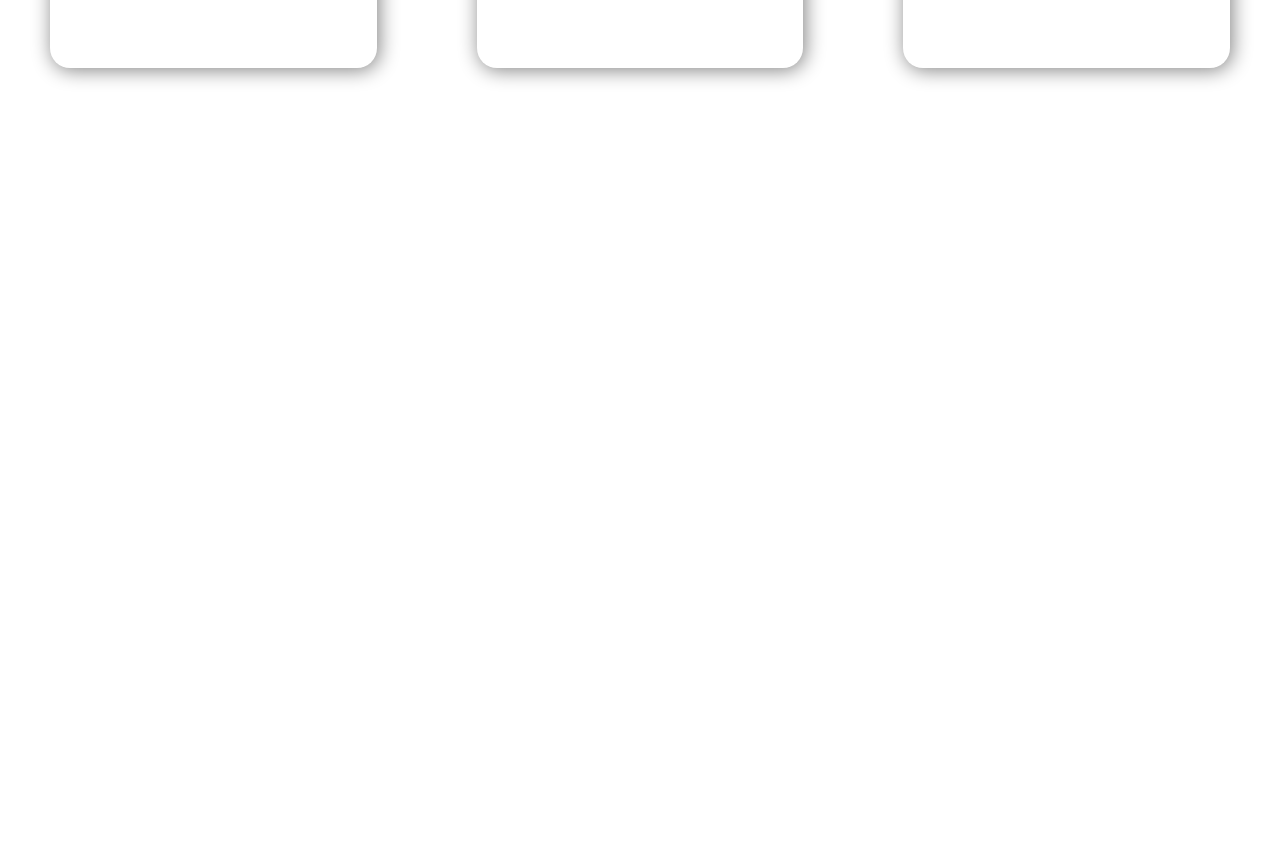
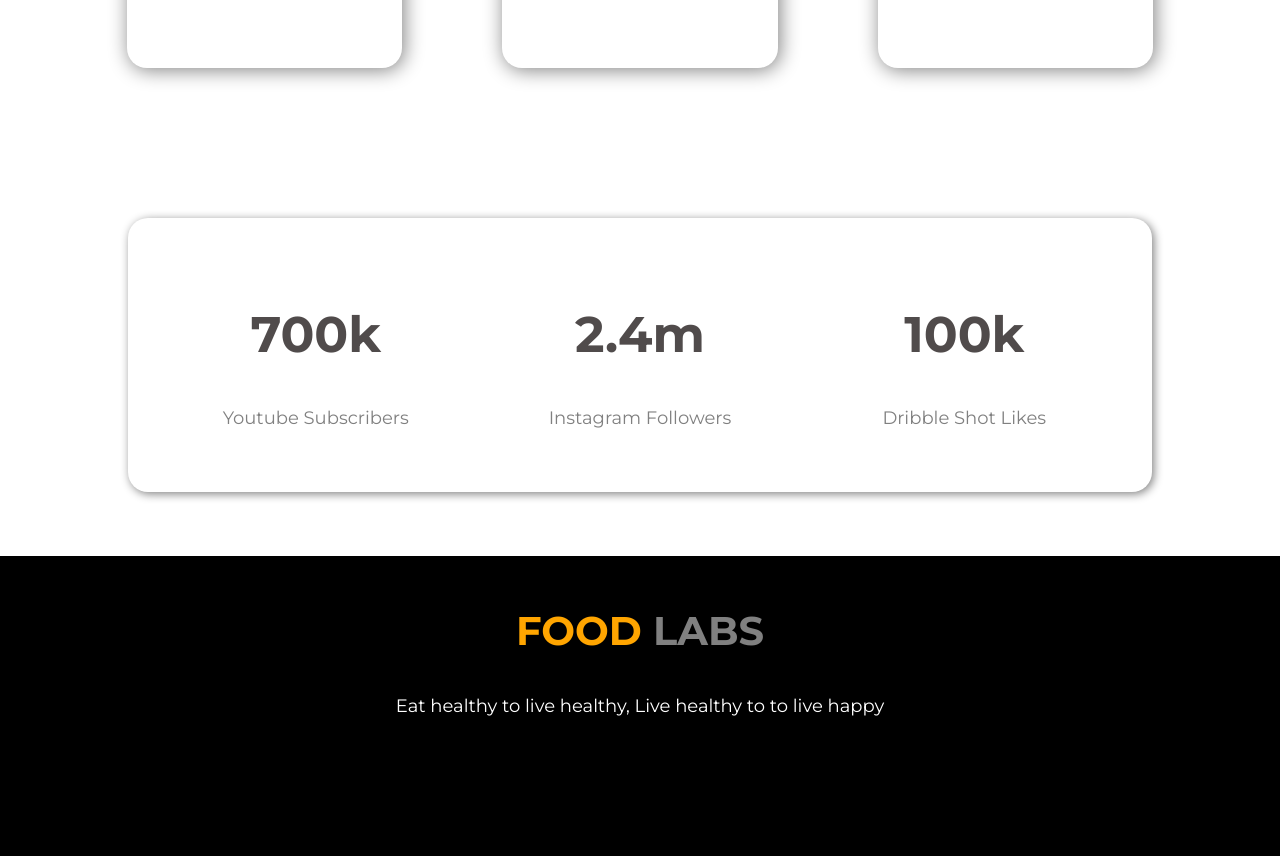
Before and after one commit to ayyubiqbal/food-labs, a plain HTML site: page index.html in a window 1280 px wide. Shown: the part 1838-2694 px from the top of the page. Before the commit the page ends 2056 px from the top, so only its background shows below. Drawn offline with Linux system fonts and the light colour scheme.

Commit message:
footer added

```diff
--- a/index.html
+++ b/index.html
@@ -27,7 +27,7 @@
     </section>
     <!-- Section one end -->
 
-    <!-- Section one start -->
+    <!-- Section two start -->
     <section class="sec-two">
         <div class=" hfw-2 hfw-2-img">
             <img class="sec-two-img" src="images/male/man 2.png" alt="">
@@ -42,7 +42,7 @@
             <a class="button" href="#">Contact me</a>
         </div>
     </section>
-    <!-- Section one end -->
+    <!-- Section two end -->
 
     <!-- Section three atart -->
     <section class="section-three">
@@ -77,6 +77,33 @@
             </div>
         </div>
     </section>
+    <!-- section three end -->
+
+    <!-- section four start -->
+    <section class="section-four">
+        <div class="follower-area">
+            <div class="follower-item">
+                <h2>700k</h2>
+                <p>Youtube Subscribers</p>
+            </div>
+            <div class="follower-item">
+                <h2>2.4m</h2>
+                <p>Instagram Followers</p>
+            </div>
+            <div class="follower-item">
+                <h2>100k</h2>
+                <p>Dribble Shot Likes</p>
+            </div>
+        </div>
+    </section>
+    <!-- section four end -->
+
+    <!-- footer -->
+    <footer>
+        <h3> <span class="food-color"> Food</span> Labs</h3>
+        <p>Eat healthy to live healthy, Live healthy to to live happy</p>
+    </footer>
+    <!-- footer end -->
 </body>
 
 </html>
--- a/style.css
+++ b/style.css
@@ -74,7 +74,7 @@ h1{
 .hfw-2-text{
     padding-top: 60px;
 }
-/* Section one end */
+/* Section two end */
 
 /* section three start */
 .section-three{
@@ -95,6 +95,7 @@ h1{
 }
 .box-area{
     display: flex;
+    margin: 0 6%;
     /* text-align: center; */
 }
 .box-item{
@@ -121,3 +122,52 @@ h1{
     padding-right: 20px;
     text-align: left;
 }
+/* section three end */
+
+/* section four start */
+.section-four{
+
+}
+.follower-area{
+    display: flex;
+    margin: 0 10% 5%;
+    padding: 2%;
+    box-shadow: 2px 2px 10px gray;
+    border-radius: 20px;
+}
+.follower-item{
+    width: 33%;
+    text-align: center;
+    margin:2%;
+}
+.follower-item h2{
+    font-size: 50px;
+    color: #504b4b;
+}
+.follower-item p{
+    font-size: 18px;
+    color: gray;
+}
+/* section four end */
+
+/* footer start */
+footer{
+    background-color: black;
+    width: 100%;
+    height: 300px;
+    text-align: center;
+}
+footer h3{
+    text-transform: uppercase;
+    font-size: 40px;
+    color: gray;
+    padding-top: 50px;
+}
+footer .food-color{
+    color: orange;
+}
+footer p{
+    color: white;
+    font-size: 18px;
+}
+/* footer end */
```
